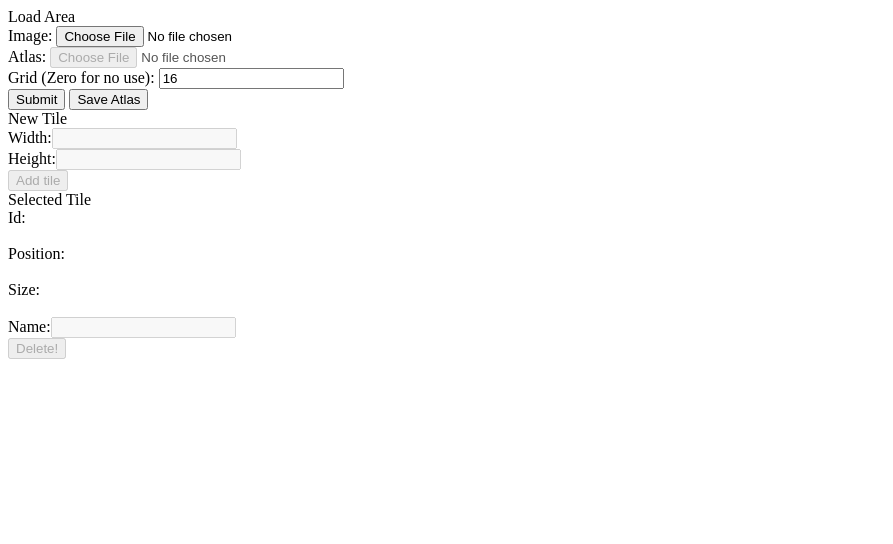
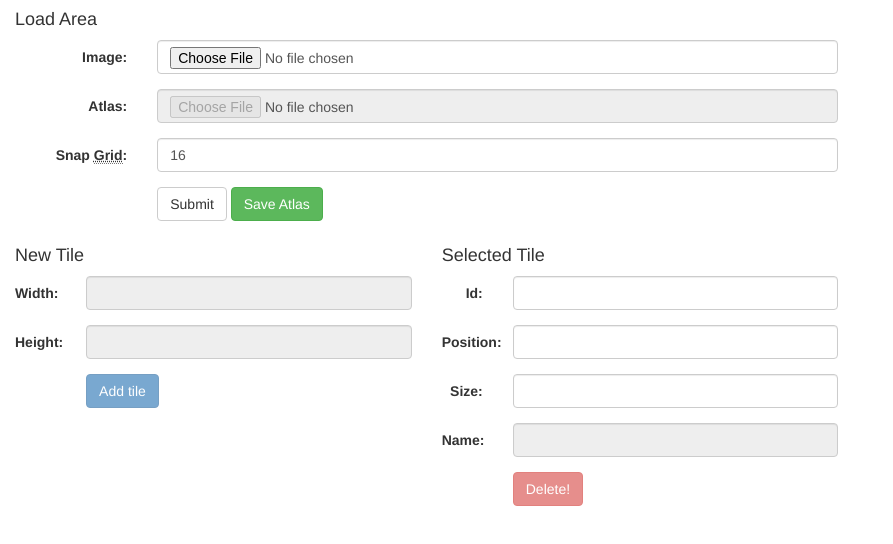
Before and after one commit to yuuukun/Online-LibGDX-Atlas-Editor, a plain HTML site: page index.html in a window 1280 px wide. Shown: the whole page, without its empty margins (0-893 px from the left). Drawn offline with nearby package versions, Linux system fonts and the light colour scheme.

Commit message:
Added bootstrap layout

```diff
--- a/index.html
+++ b/index.html
@@ -3,9 +3,11 @@
 <head>
   <meta charset="utf-8">
   <title>Online LibGDX Atlas Editor</title>
-  <link rel="stylesheet" href="//code.jquery.com/ui/1.11.4/themes/smoothness/jquery-ui.css">
-  <script src="//code.jquery.com/jquery-1.12.0.js"></script>
-  <script src="//code.jquery.com/ui/1.11.4/jquery-ui.js"></script>
+  <link rel="stylesheet" href="http://code.jquery.com/ui/1.11.4/themes/smoothness/jquery-ui.css">
+  <link rel="stylesheet" href="https://maxcdn.bootstrapcdn.com/bootstrap/3.3.6/css/bootstrap.min.css">
+  <script src="http://code.jquery.com/jquery-1.12.0.js"></script>
+  <script src="http://code.jquery.com/ui/1.11.4/jquery-ui.js"></script>
+  <script src="https://maxcdn.bootstrapcdn.com/bootstrap/3.3.6/js/bootstrap.min.js"></script>
   <style>
 	.box {
 		/* Cross transparent */
@@ -91,11 +93,11 @@
 
 			// Save header info for future use
 			atlasHeader = Array();
-			atlasHeader.push(ev.name + "\r\n");
-			atlasHeader.push("size: " + img.width + "," + img.height + "\r\n");
-			atlasHeader.push("format: RGBA8888" + "\r\n");
-			atlasHeader.push("filter: Nearest,Nearest" + "\r\n");
-			atlasHeader.push("repeat: none" + "\r\n");
+			atlasHeader.push(ev.name);
+			atlasHeader.push("size: " + img.width + "," + img.height);
+			atlasHeader.push("format: RGBA8888");
+			atlasHeader.push("filter: Nearest,Nearest");
+			atlasHeader.push("repeat: none");
 
 			imageName = ev.name;
 		};
@@ -169,6 +171,11 @@
 		$('#tileSelectedName').val('');
 		$('#tileSelectedName').attr('disabled','disabled');
 		$('#delBtn').attr('disabled','disabled');
+		// Clear seleted tile fields
+		$('#tileSelectedId').html('&nbsp;');
+		$('#tileSelectedPos').html('&nbsp;');
+		$('#tileSelectedSize').html('&nbsp;');
+		$('#tileSelectedName').val('');
 	}
 	function enableTileControls() {
 		$('#tileSelectedName').removeAttr('disabled');
@@ -185,6 +192,9 @@
 		$('#addBtn').removeAttr('disabled');
 		$('#newTileWidth').removeAttr('disabled');
 		$('#newTileHeight').removeAttr('disabled');
+		var useGrid = ($('#atlasGrid').val() === "" || typeof $('#atlasGrid').val() === "undefined") ? 0 : $('#atlasGrid').val();
+		$('#newTileWidth').val(useGrid);
+		$('#newTileHeight').val(useGrid);
 	}
 	function makeDraggable() {
 		var useGrid = ($('#atlasGrid').val() === "" || typeof $('#atlasGrid').val() === "undefined") ? 0 : $('#atlasGrid').val();
@@ -245,7 +255,6 @@
 		newDiv = $(newDiv).uniqueId();
 		// Append new div to wrapper
 		$('#containment-wrapper').append(newDiv);
-		console.log(newDiv);
 		// Check if it has a name, if not create one with id
 		if (typeof tileName === "undefined" || tileName === "") {
 			$(newDiv).attr("tilename", $(newDiv).attr("id"));
@@ -264,6 +273,8 @@
 		}
 	}
 	function saveAtlas(){
+		var n = $( ".box" ).size();
+		if (n > 0) {
 			var result = "";
 			// Get header info
 			if (atlasHeader.length > 0) {
@@ -284,6 +295,10 @@
 
 			var fileName = (imageName.split('.')[0] !== "undefined" || imageName != "") ? imageName.split('.')[0] : "howyoudidthis";
 			downloadFile(fileName, result);
+		} else {
+			alert("You need at least one tile to save the file.");
+		}
+
 	}
 	function downloadFile(filename, text) {
 		var element = document.createElement('a');
@@ -300,37 +315,103 @@
   </script>
 </head>
 	<body>
-
-		<div id="loadAreaControls">
-			Load Area
-			<form>
-				<div>Image: <input id="imgfile" type="file" /></div>
-				<div>Atlas: <input id="atlasfile" type="file" /></div>
-				<div>Grid (Zero for no use): <input id="atlasGrid" type="text" value="16"></div>
-				<input type="submit">
-				<button id="saveBtn" type="button" onclick="saveAtlas()">Save Atlas</button>
+		<div class="container-fluid">
+			<div class="row" id="loadAreaControls">
+				<div class="col-md-8">
+					<h4>Load Area</h4>
+					<form class="form-horizontal">
+						<div class="form-group">
+							<label for="imgfile" class="col-sm-2 control-label"> Image: </label>
+							<div class="col-sm-10">
+								<input id="imgfile" type="file" class="form-control" />
+							</div>
+						</div>
+						<div class="form-group">
+							<label for="atlasfile" class="col-sm-2 control-label"> Atlas: </label>
+							<div class="col-sm-10">
+								<input id="atlasfile" type="file" class="form-control" />
+							</div>
+						</div>
+						<div class="form-group">
+							<label for="atlasGrid" class="col-sm-2 control-label"> Snap <abbr title="Set zero for no use">Grid</abbr>: </label>
+							<div class="col-sm-10">
+								<input id="atlasGrid" type="text" value="16" class="form-control">
+							</div>
+						</div>
+						<div class="form-group">
+							<div class="col-sm-offset-2 col-sm-10">
+								<input type="submit" class="btn btn-default">
+								<button id="saveBtn" type="button" onclick="saveAtlas()" class="btn btn-success">Save Atlas</button>
+							</div>
+						</div>
 					</form>
 				</div>
-
-		<div id="containment-wrapper"></div>
-
-		<div id="newTileControls">
-			New Tile
-			<div>Width:<input id="newTileWidth" type="text"></div>
-			<div>Height:<input id="newTileHeight" type="text"></div>
-			<button id="addBtn" type="button" onclick="addNewTile()">Add tile</button>
 			</div>
 
+			<div class="row" id="containment-wrapper"></div>
+
+			<div class="row">
+				<div id="newTileControls">
+					<div class="col-md-4">
+						<h4>New Tile</h4>
+						<div class="form-horizontal">
+							<div class="form-group">
+								<label for="newTileWidth" class="col-sm-2 control-label"> Width: </label>
+								<div class="col-sm-10">
+									<input id="newTileWidth" type="text" class="form-control">
+								</div>
+							</div>
+							<div class="form-group">
+								<label for="newTileHeight" class="col-sm-2 control-label"> Height: </label>
+								<div class="col-sm-10">
+									<input id="newTileHeight" type="text" class="form-control">
+								</div>
+							</div>
+							<div class="form-group">
+								<div class="col-sm-offset-2 col-sm-10">
+									<button id="addBtn" type="button" onclick="addNewTile()" class="btn btn-primary">Add tile</button>
+								</div>
+							</div>
+						</div>
+					</div>
+				</div>
 				<div id="selectedTileControls" >
-			Selected Tile
-			<div>
-				<div>Id:<div id="tileSelectedId">&nbsp;</div></div>
-				<div>Position:<div id="tileSelectedPos">&nbsp;</div></div>
-				<div>Size:<div id="tileSelectedSize">&nbsp;</div></div>
-				<div>Name:<input id="tileSelectedName" type="text"></div>
+					<div class="col-md-4">
+						<h4>Selected Tile</h4>
+						<div class="form-horizontal">
+							<div class="form-group">
+								<label for="tileSelectedId" class="col-sm-2 control-label"> Id: </label>
+								<div class="col-sm-10">
+									<div id="tileSelectedId" class="form-control">&nbsp;</div>
 								</div>
-			<button id="delBtn" type="button" onclick="deleteTileMap()" >Delete!</button>
 							</div>
-
+							<div class="form-group">
+								<label for="tileSelectedPos" class="col-sm-2 control-label"> Position: </label>
+								<div class="col-sm-10">
+									<div id="tileSelectedPos" class="form-control">&nbsp;</div>
+								</div>
+							</div>
+							<div class="form-group">
+								<label for="tileSelectedSize" class="col-sm-2 control-label"> Size: </label>
+								<div class="col-sm-10">
+									<div id="tileSelectedSize" class="form-control">&nbsp;</div>
+								</div>
+							</div>
+							<div class="form-group">
+								<label for="tileSelectedName" class="col-sm-2 control-label"> Name: </label>
+								<div class="col-sm-10">
+									<input id="tileSelectedName" type="text" class="form-control">
+								</div>
+							</div>
+							<div class="form-group">
+								<div class="col-sm-offset-2 col-sm-10">
+									<button id="delBtn" type="button" onclick="deleteTileMap()" class="btn btn-danger">Delete!</button>
+								</div>
+							</div>
+						</div>
+					</div>
+				</div>
+			</div>
+		</div>
 	</body>
 </html>
```
Lines whose indentation alone changed are shown as unchanged.
